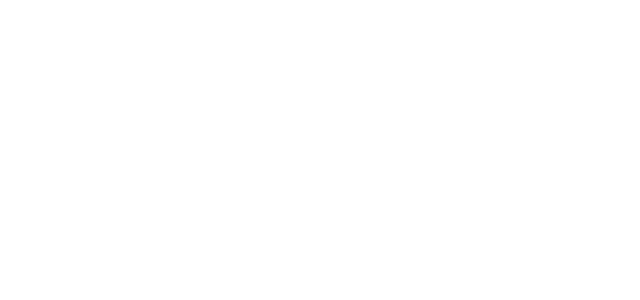
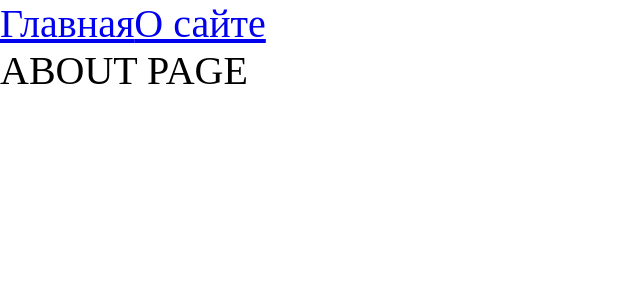
Before and after one commit to dzhem911/dzhapp, a React app: page /about in a window 1280 px wide. Shown: the top 300 px of the page, without its empty margins (0-640 px from the left). Built offline with nearby package versions, Linux system fonts and the light colour scheme.

Commit message:
all pages included in build :(

```diff
--- a/package.json
+++ b/package.json
@@ -15,6 +15,7 @@
     "@types/node": "^17.0.21",
     "@types/react": "^17.0.39",
     "@types/react-dom": "^17.0.11",
+    "@types/react-router-dom": "^5.3.3",
     "@types/webpack": "^5.28.0",
     "@types/webpack-dev-server": "^4.7.2",
     "html-webpack-plugin": "^5.5.0",
@@ -30,6 +31,7 @@
     "css-loader": "^6.6.0",
     "react": "^17.0.2",
     "react-dom": "^17.0.2",
+    "react-router-dom": "^6.2.1",
     "sass": "^1.49.9",
     "sass-loader": "^12.6.0",
     "style-loader": "^3.3.1"
--- a/src/components/App.tsx
+++ b/src/components/App.tsx
@@ -1,9 +1,17 @@
+import {Link, Route, Routes } from 'react-router-dom';
 import '../index.sass'
+import AboutPage from "../pages/AboutPage/AboutPage";
+import MainPage from "../pages/MainPage/MainPage";
 
 const App = () => {
   return (
     <div className='app'>
-
+      <Link to={'/'}>Главная</Link>
+      <Link to={'/about'}>О сайте</Link>
+      <Routes>
+        <Route path={'/about'} element={<AboutPage/>} />
+        <Route path={'/'} element={<MainPage/>} />
+      </Routes>
     </div>
   );
 };
--- a/src/index.tsx
+++ b/src/index.tsx
@@ -1,8 +1,11 @@
 import {render} from "react-dom";
 import App from "./components/App";
+import {BrowserRouter} from "react-router-dom";
 
 
 render(
-  <App/>,
-  document.getElementById('root')
+  <BrowserRouter>
+    <App/>
+  </BrowserRouter>
+  ,document.getElementById('root')
 )
--- /dev/null
+++ b/src/pages/AboutPage/AboutPage.tsx
@@ -0,0 +1,11 @@
+import React from 'react';
+
+const AboutPage = () => {
+  return (
+    <div>
+      ABOUT PAGE
+    </div>
+  );
+};
+
+export default AboutPage;
--- /dev/null
+++ b/src/pages/MainPage/MainPage.tsx
@@ -0,0 +1,11 @@
+import React from 'react';
+
+const MainPage = () => {
+  return (
+    <div>
+      Main PAGE
+    </div>
+  );
+};
+
+export default MainPage;
```
Also changed, not shown: 7 other files (tests, documents, lock files or other folders).
